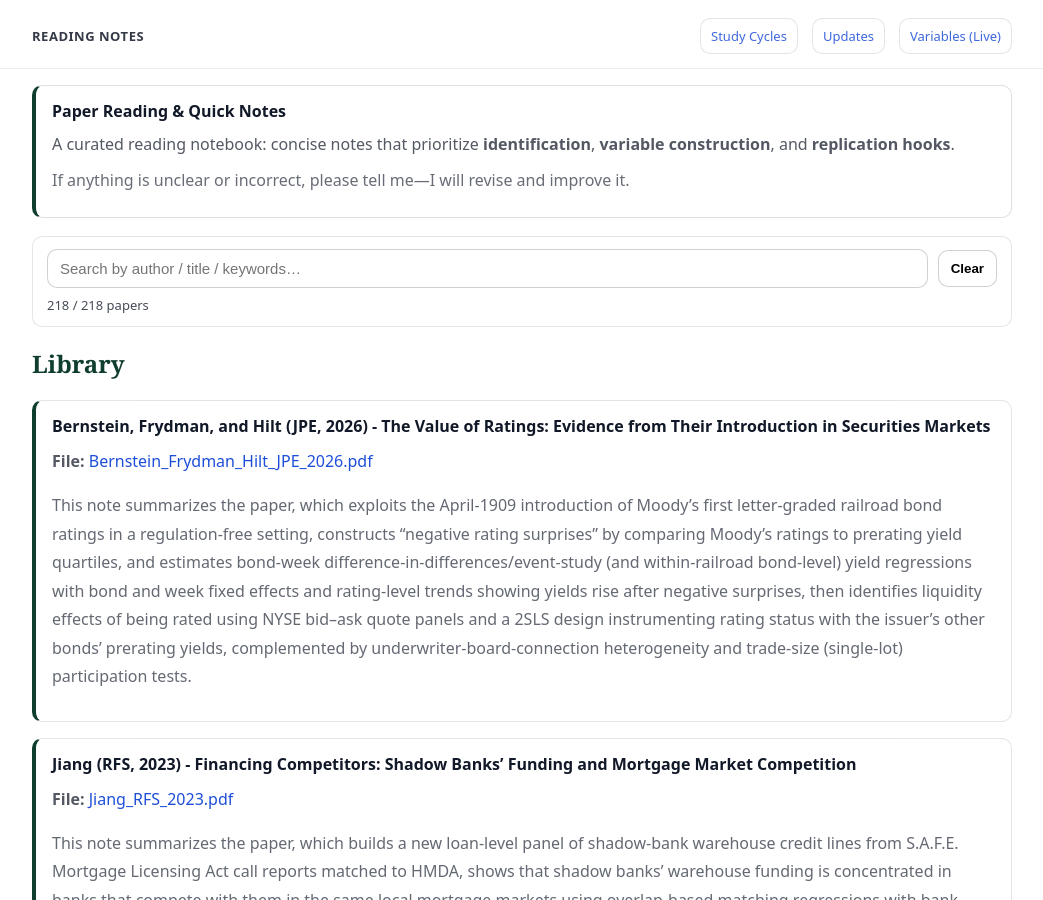
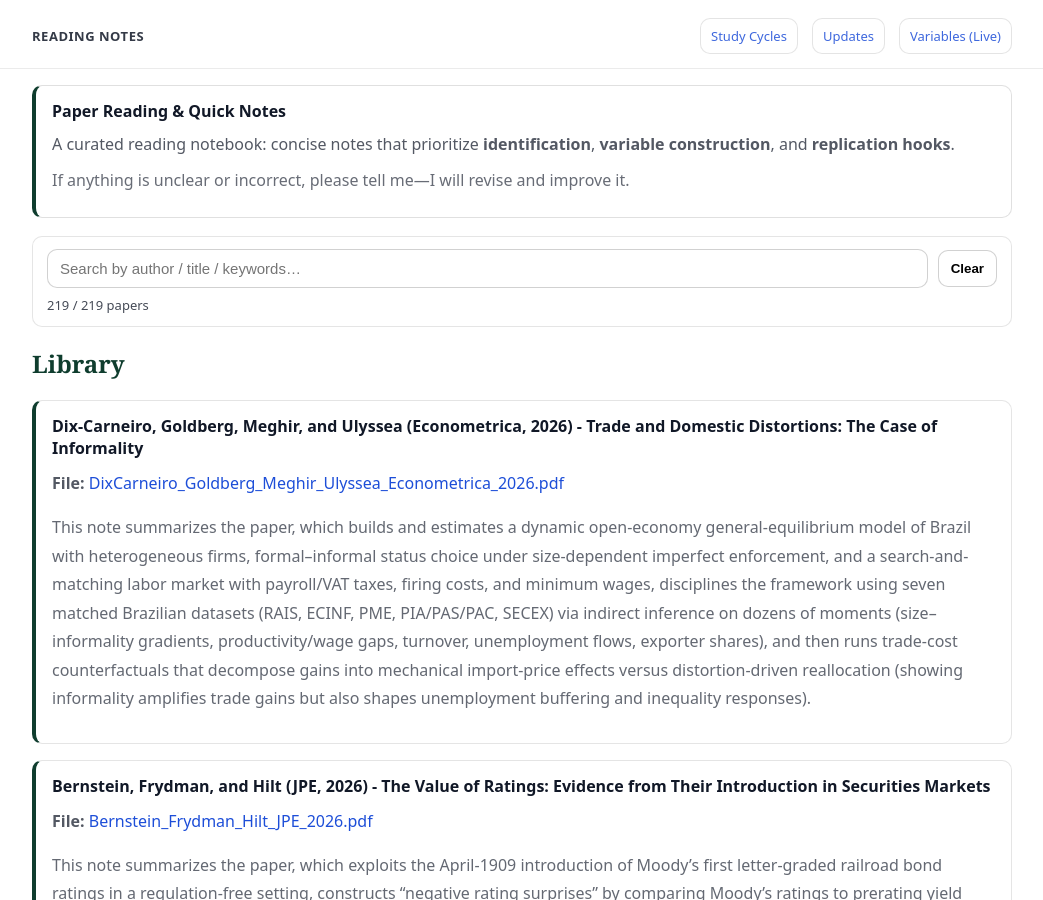
Before and after one commit to yaxinzn/study-archive, a Jekyll site: the page built from reading/index.md, in a window 1280 px wide and 900 px high. Shown: the whole window, without its empty margins (118-1161 px from the left). Built offline with Jekyll 4.4.1, drawn with Linux system fonts in a browser that asks for light colours.

Commit message:
Reading: add/update DixCarneiro_Goldberg_Meghir_Ulyssea_Econometrica_2026.pdf

```diff
--- a/_data/reading.yml
+++ b/_data/reading.yml
@@ -1,3 +1,7 @@
+- title: "Dix-Carneiro, Goldberg, Meghir, and Ulyssea (Econometrica, 2026) - Trade and Domestic Distortions: The Case of Informality"
+  file: "DixCarneiro_Goldberg_Meghir_Ulyssea_Econometrica_2026.pdf"
+  desc: "This note summarizes the paper, which builds and estimates a dynamic open-economy general-equilibrium model of Brazil with heterogeneous firms, formal–informal status choice under size-dependent imperfect enforcement, and a search-and-matching labor market with payroll/VAT taxes, firing costs, and minimum wages, disciplines the framework using seven matched Brazilian datasets (RAIS, ECINF, PME, PIA/PAS/PAC, SECEX) via indirect inference on dozens of moments (size–informality gradients, productivity/wage gaps, turnover, unemployment flows, exporter shares), and then runs trade-cost counterfactuals that decompose gains into mechanical import-price effects versus distortion-driven reallocation (showing informality amplifies trade gains but also shapes unemployment buffering and inequality responses)."
+
 - title: "Bernstein, Frydman, and Hilt (JPE, 2026) - The Value of Ratings: Evidence from Their Introduction in Securities Markets"
   file: "Bernstein_Frydman_Hilt_JPE_2026.pdf"
   desc: "This note summarizes the paper, which exploits the April-1909 introduction of Moody’s first letter-graded railroad bond ratings in a regulation-free setting, constructs “negative rating surprises” by comparing Moody’s ratings to prerating yield quartiles, and estimates bond-week difference-in-differences/event-study (and within-railroad bond-level) yield regressions with bond and week fixed effects and rating-level trends showing yields rise after negative surprises, then identifies liquidity effects of being rated using NYSE bid–ask quote panels and a 2SLS design instrumenting rating status with the issuer’s other bonds’ prerating yields, complemented by underwriter-board-connection heterogeneity and trade-size (single-lot) participation tests."
```
Also changed, not shown: 1 other file.
